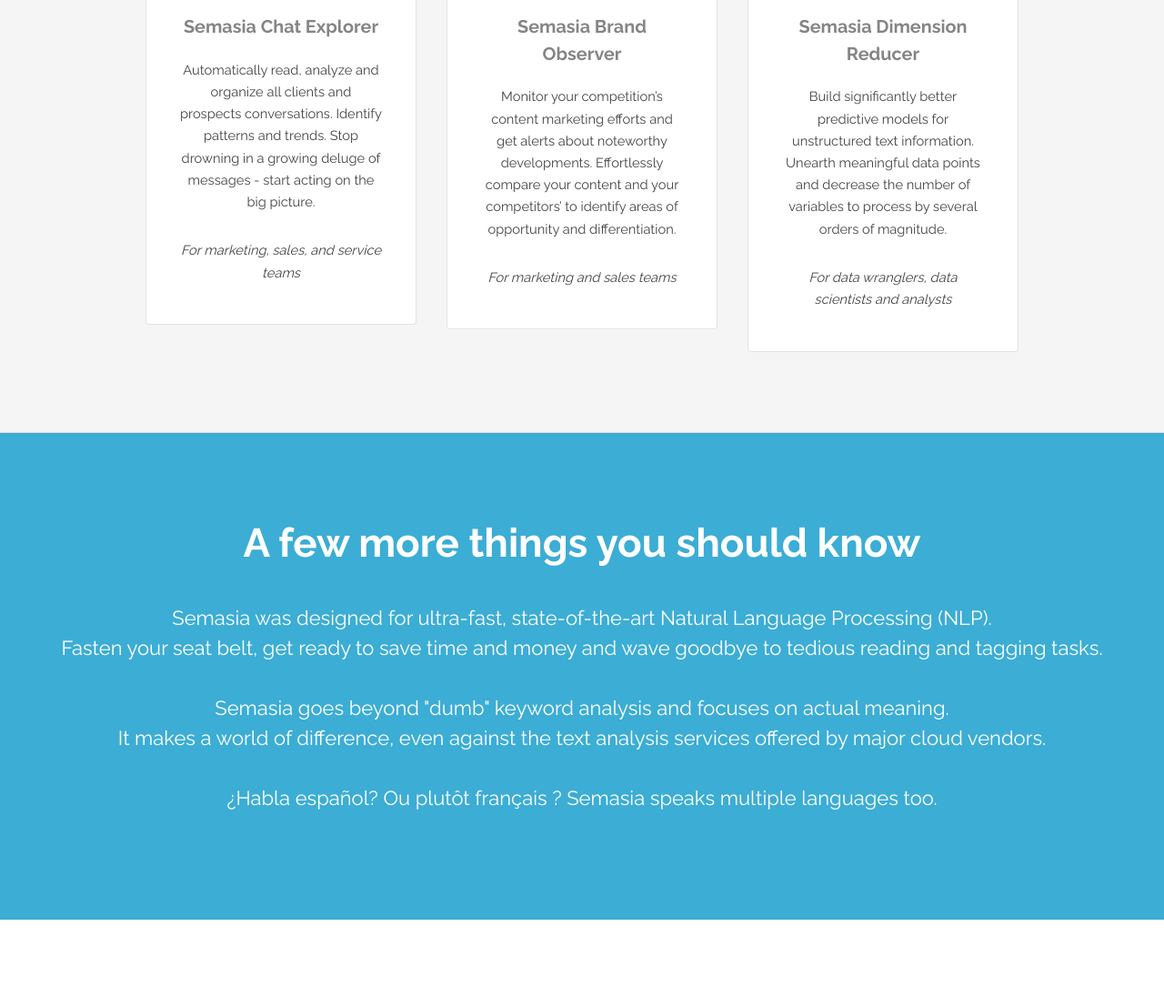
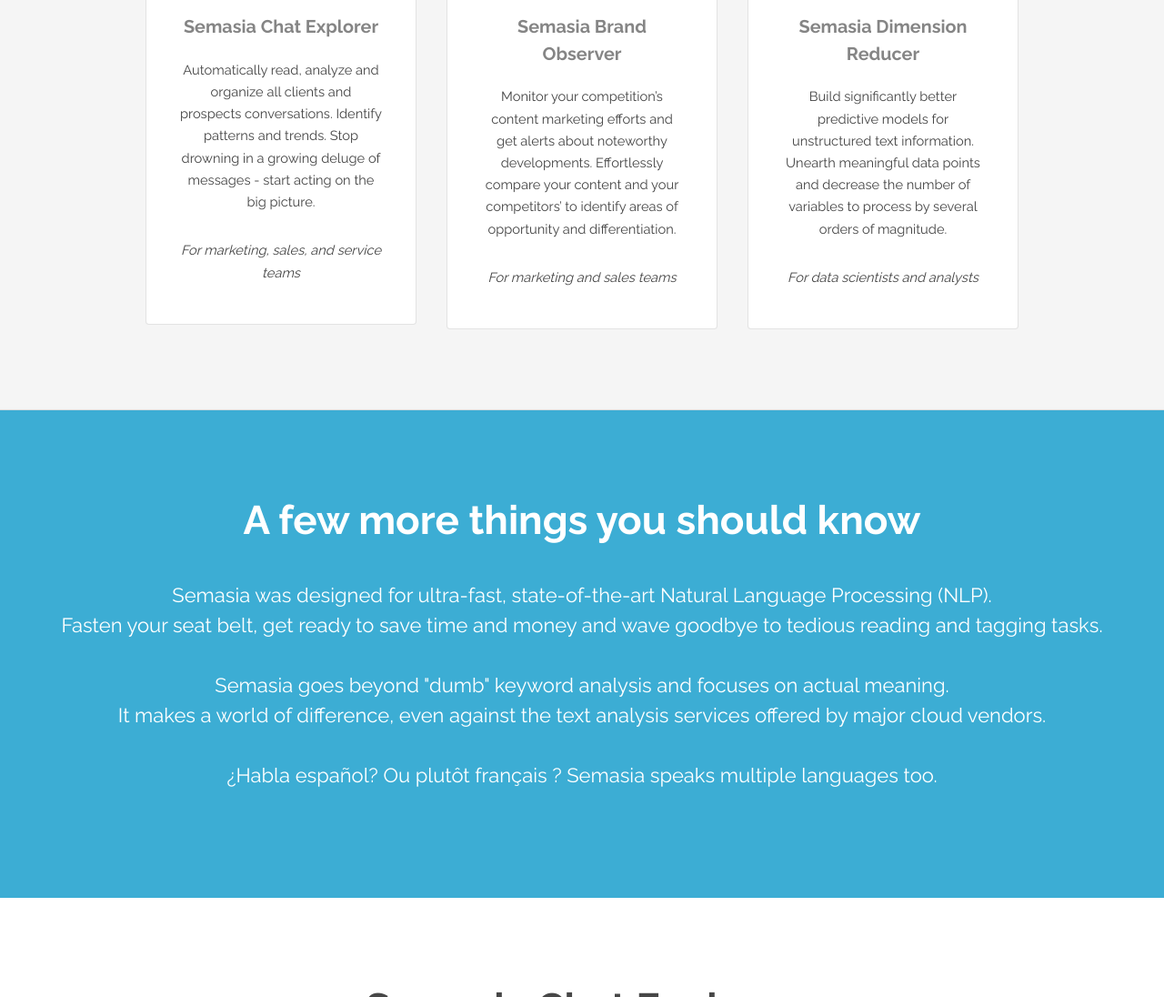
Before and after one commit to Semasia/entityze.github.io, a plain HTML site: page index.html in a window 1280 px wide. Shown: the part 1193-2289 px from the top of the page at 91% size. Drawn offline with Linux system fonts and the light colour scheme; a script that the page names is missing.

Commit message:
Update index.html
changes to product descriptions

```diff
--- a/index.html
+++ b/index.html
@@ -117,7 +117,7 @@
 							<section class="box">
 								<i class="icon big rounded color1 fa-comment"></i>
 								<h3>Semasia Chat Explorer</h3>
-								<p>Automatically read, analyze and organize all clients and prospects conversations. Identify patterns and trends. Stop drowning in a growing deluge of messages - start acting on the big picture.</p>
+								<p>Automatically read, analyze and organize all clients and prospects conversations. Identify patterns and trends. Stop drowning in a growing deluge of messages - start acting on the big picture.<br></p>
 								<p><i>For marketing, sales, and service teams</i></p>
 							</section>
 						</div>
@@ -133,8 +133,8 @@
 							<section class="box">
 								<i class="icon big rounded color6 fa-database"></i>
 								<h3>Semasia Dimension Reducer</h3>
-								<p>Build significantly better predictive models for unstructured text information. Unearth meaningful data points and decrease the number of variables to process by several orders of magnitude.</p>
-								<p><i>For data wranglers, data scientists and analysts</i></p>
+								<p>Build significantly better predictive models for unstructured text information. Unearth meaningful data points and decrease the number of variables to process by several orders of magnitude.<br></p>
+								<p><i>For data scientists and analysts</i></p>
 							</section>
 						</div>
 					</div>
```
